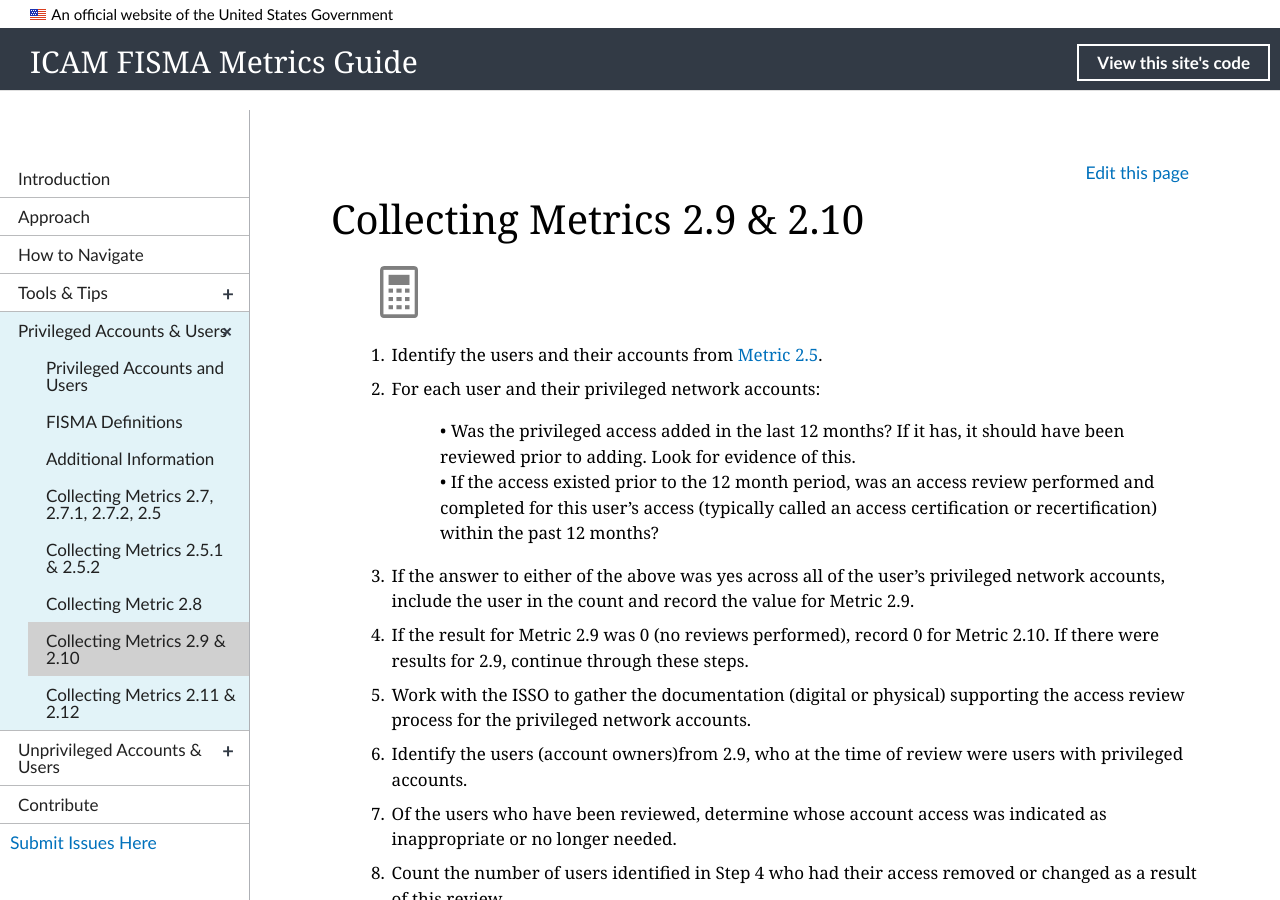
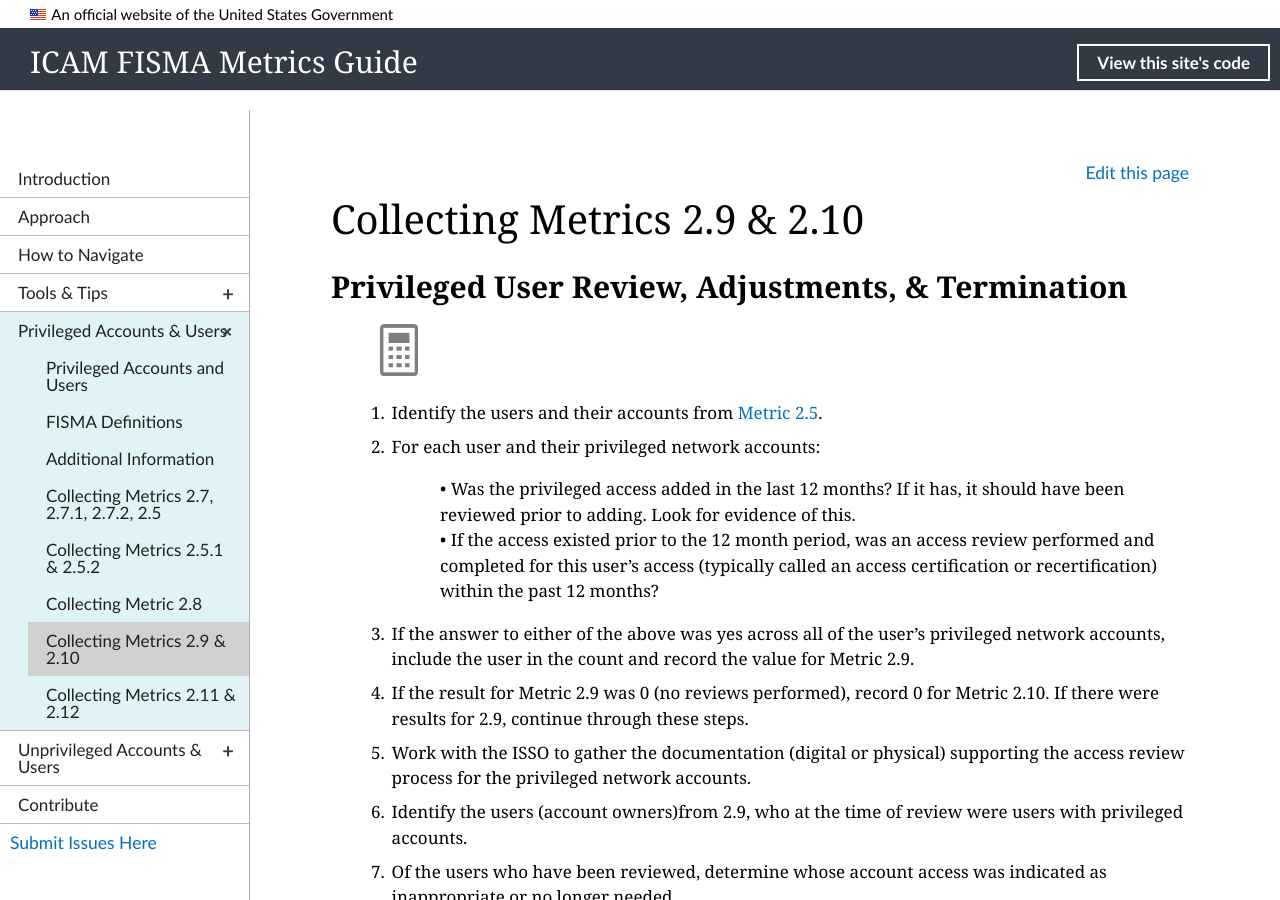
Before and after one commit to GSA/icam-fisma, a Jekyll site: the page built from _priv-mgmt/20_collection-29-210.md, in a window 1280 px wide and 900 px high. Built offline with Jekyll 4.4.1, drawn with Linux system fonts in a browser that asks for light colours; nearby versions of some CDN libraries.

Commit message:
Add descriptive subtitle

```diff
--- a/_priv-mgmt/20_collection-29-210.md
+++ b/_priv-mgmt/20_collection-29-210.md
@@ -4,6 +4,7 @@ title: Collecting Metrics 2.9 & 2.10
 permalink: priv-mgmt/collection-29-210
 collection: priv-mgmt
 ---
+## Privileged User Review, Adjustments, & Termination
 >![Calculator logo](../img/calc.png){:style="width:5%;"}
 
 1. Identify the users and their accounts from [Metric 2.5](collection-25-27).
```
